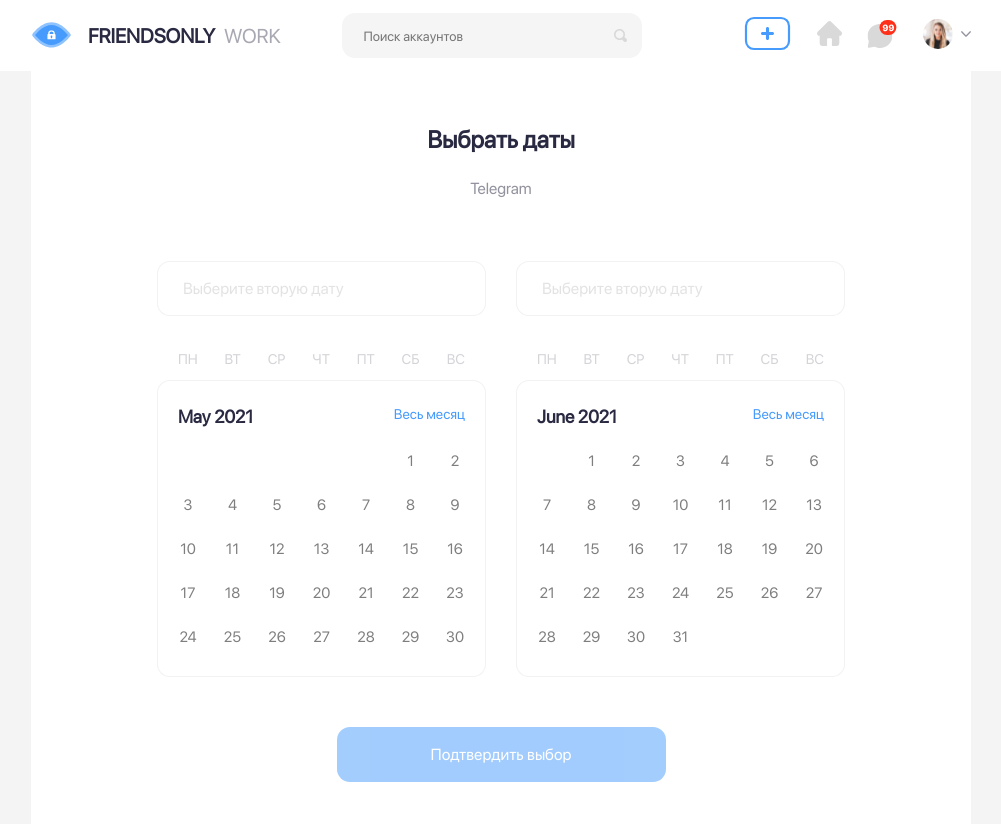
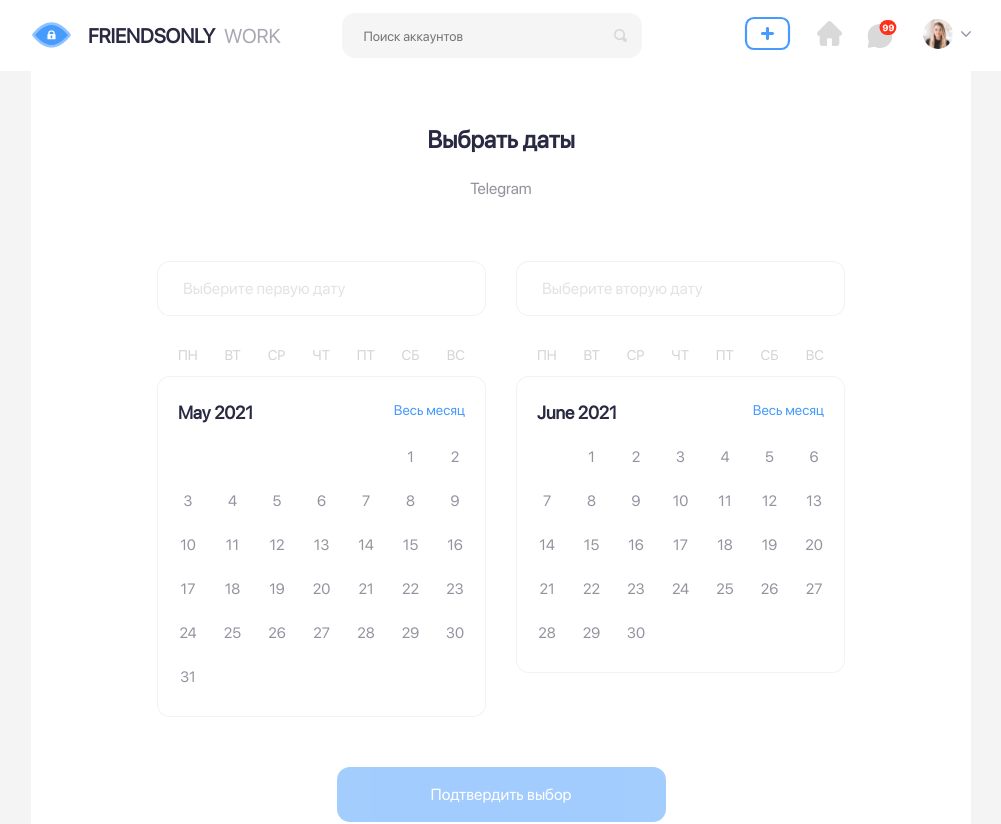
Before and after one commit to zlobinilya1998/friendsOnly, a Vue app: page /desktop/date in a window 1280 px wide. Shown: the top 824 px of the page, without its empty margins (139-1140 px from the left). Built offline with nearby package versions, Linux system fonts and the light colour scheme.

Commit message:
minor fix in data-picker

```diff
--- a/src/App.vue
+++ b/src/App.vue
@@ -7,6 +7,7 @@ import DesktopLayout from "./layouts/desktop/DesktopLayout.vue";
 import MobileLayout from "./layouts/mobile/MobileLayout.vue";
 import NewsLayout from "./layouts/mobile/NewsLayout.vue";
 import EmptyLayout from "@/layouts/mobile/EmptyLayout.vue";
+import EmptyDesktopLayout from "@/layouts/desktop/EmptyLayout.vue";
 
 const App = {
     components: {
@@ -14,6 +15,7 @@ const App = {
         MobileLayout,
         NewsLayout,
         EmptyLayout,
+        EmptyDesktopLayout,
     },
     computed: {
         layout() {
--- /dev/null
+++ b/src/layouts/desktop/EmptyLayout.vue
@@ -0,0 +1,12 @@
+<template>
+    <div>
+        <router-view> </router-view>
+    </div>
+</template>
+
+<script>
+let EmptyLayout = {
+    name: "EmptyLayout",
+};
+export default EmptyLayout;
+</script>
--- a/src/router/index.js
+++ b/src/router/index.js
@@ -53,7 +53,7 @@ const routes = [
     {
         path: "/desktop/date",
         meta: {
-            layout: "desktop",
+            layout: "empty-desktop",
         },
         component: DatePicker,
     },
--- a/src/views/desktop/DatePicker.vue
+++ b/src/views/desktop/DatePicker.vue
@@ -6,18 +6,25 @@
                 <h2 class="title-date">Выбрать даты</h2>
                 <p class="title-text">Telegram</p>
             </div>
-
+            <div class="input-wrapper">
+                <input
+                    v-model="inputs.start"
+                    type="text"
+                    placeholder="Выберите первую дату "
+                    class="date-input"
+                />
+                <input
+                    v-model="inputs.end"
+                    type="text"
+                    placeholder="Выберите вторую дату "
+                    class="date-input"
+                />
+            </div>
             <div class="date-wrapper">
                 <div v-for="month of displayedMonths" :key="month">
-                    <input
-                        type="text"
-                        v-model="secondInput"
-                        placeholder="Выберите вторую дату "
-                        class="date-input"
-                    />
                     <div class="date">
                         <div class="days">
-                            <div v-for="day in calendarData.day" :key="day">{{ day }}</div>
+                            <div v-for="day in weekDays" :key="day">{{ day }}</div>
                         </div>
                         <div
                             :style="{
@@ -40,8 +47,6 @@
                                 <div
                                     @click="clickOnDay(day.index)"
                                     class="date-day"
-                                    :class="{ 'selected-day': day.index === secondInput }"
-                                    :style="{ color: day.index === secondInput ? 'blue' : 'black' }"
                                     v-for="day in week"
                                     :key="day"
                                 >
@@ -56,83 +61,88 @@
             </div>
             <div class="date-btn">Подтвердить выбор</div>
         </div>
+        <Footer />
     </div>
 </template>
 
 <script>
 import Header from "@/components/desktop/Header";
+import Footer from "@/components/desktop/Footer";
 
 let DataPicker = {
     name: "DataPicker",
     components: {
         Header,
+        Footer,
     },
     data: () => ({
-        firstInput: null,
-        secondInput: null,
+        inputs: {
+            start: null,
+            end: null,
+        },
         displayedMonths: [],
-        calendarData: {
-            year: new Date().getFullYear(),
-            dFirstMonth: "1",
-            day: ["ПН", "ВТ", "СР", "ЧТ", "ПТ", "СБ", "ВС"],
-        },
+        weekDays: ["ПН", "ВТ", "СР", "ЧТ", "ПТ", "СБ", "ВС"],
     }),
     methods: {
         getMonth(month) {
             let today = new Date();
             today.setMonth(month);
-            let value = today.toLocaleString("default", { month: "long", year: "numeric" });
+
+            const value = today.toLocaleString("default", { month: "long", year: "numeric" });
+
+            // В русской локали для года добавляется " г.", например "2021 г."
             if (navigator.languages[0] === "ru") return value.slice(0, -3);
             return value;
         },
-        generateCalendar(monthNumber) {
-            let days = [],
-                week = 0,
-                a;
-            days[week] = [];
-            let dLast = new Date(this.calendarData.year, monthNumber, 0).getDate();
-            for (let i = 1; i <= dLast; i++) {
-                if (
-                    new Date(this.calendarData.year, monthNumber, i).getDay() !=
-                    this.calendarData.dFirstMonth
-                ) {
-                    if (new Date().getDate() === i) {
-                        a = { index: i, currentDay: true };
-                    } else {
-                        a = { index: i };
+        generateCalendar(dt) {
+            // Заполняет неделю пустыми элементами
+            function fillWeek(week, fillFront) {
+                if (week.length > 0) {
+                    for (let i = week.length; i < 7; i++) {
+                        if (fillFront) week.unshift("");
+                        else week.push("");
                     }
-                    days[week].push(a);
-                } else {
-                    week++;
-                    days[week] = [];
-                    if (new Date().getDate() === i) {
-                        a = { index: i, currentDay: true };
-                    } else {
-                        a = { index: i };
-                    }
-                    days[week].push(a);
                 }
             }
-            if (days[0].length > 0) {
-                for (let i = days[0].length; i < 7; i++) {
-                    days[0].unshift("");
+
+            // Массив недель
+            let month = [];
+            let weekNumber = 0;
+            month[weekNumber] = [];
+
+            const lastDay = new Date(dt.getFullYear(), dt.getMonth() + 1, 0).getDate();
+            for (let i = 1; i <= lastDay; i++) {
+                const tmpDt = new Date(dt.getFullYear(), dt.getMonth(), i);
+
+                // При начале новой недели, мы хотим создать новый массив на эту неделю
+                if (tmpDt.getDay() === 1) {
+                    weekNumber++;
+                    month[weekNumber] = [];
                 }
+
+                month[weekNumber].push({ index: i });
             }
-            if (days[days.length - 1].length > 0) {
-                for (let i = days[days.length - 1].length; i < 7; i++) {
-                    days[days.length - 1].push("");
-                }
-            }
-            return { days, monthTitle: this.getMonth(monthNumber) };
+
+            // Забиваем недели пустышками: для первой недели мы добавляем пустышки в начало, а для
+            // последней в конец.
+            fillWeek(month[0], true);
+            fillWeek(month[month.length - 1], false);
+
+            return { days: month, monthTitle: this.getMonth(dt.getMonth()), month: dt };
         },
         clickOnDay(index) {
-            if (!this.firstInput) this.firstInput = index;
-            else if (!this.secondInput) this.secondInput = index;
+            if (!index) return;
+            if (!this.inputs.start) this.inputs.start = index;
+            else if (!this.inputs.end) this.inputs.end = index;
         },
     },
     mounted() {
-        this.displayedMonths.push(this.generateCalendar(new Date().getMonth()));
-        this.displayedMonths.push(this.generateCalendar(new Date().getMonth() + 1));
+        let start = new Date();
+        this.displayedMonths.push(this.generateCalendar(start));
+
+        let end = new Date();
+        end.setMonth(end.getMonth() + 1);
+        this.displayedMonths.push(this.generateCalendar(end));
     },
 };
 export default DataPicker;
@@ -162,7 +172,11 @@ export default DataPicker;
     line-height: 29px;
     color: #292941;
 }
-
+.input-wrapper {
+    display: flex;
+    justify-content: space-between;
+    margin: 60px 0 0;
+}
 .date-wrapper {
     margin-top: 60px;
     display: flex;
@@ -171,7 +185,6 @@ export default DataPicker;
 .date-input {
     padding: 18px 25px;
     border: 1.5px solid rgba(0, 0, 0, 0.05);
-    margin-bottom: 64px;
     border-radius: 13px;
     height: 55px;
     width: 329px;
@@ -203,6 +216,7 @@ export default DataPicker;
     border-radius: 13px;
     padding: 25px 20px 30px;
     position: relative;
+    width: 329px;
 }
 .month-title {
     text-transform: capitalize;
@@ -273,6 +287,11 @@ export default DataPicker;
     position: relative;
     color: #fff;
 }
+
+.footer {
+    margin: 1px auto 0px;
+    border-radius: 0px;
+}
 @keyframes grow {
     0% {
         width: 0%;
```
